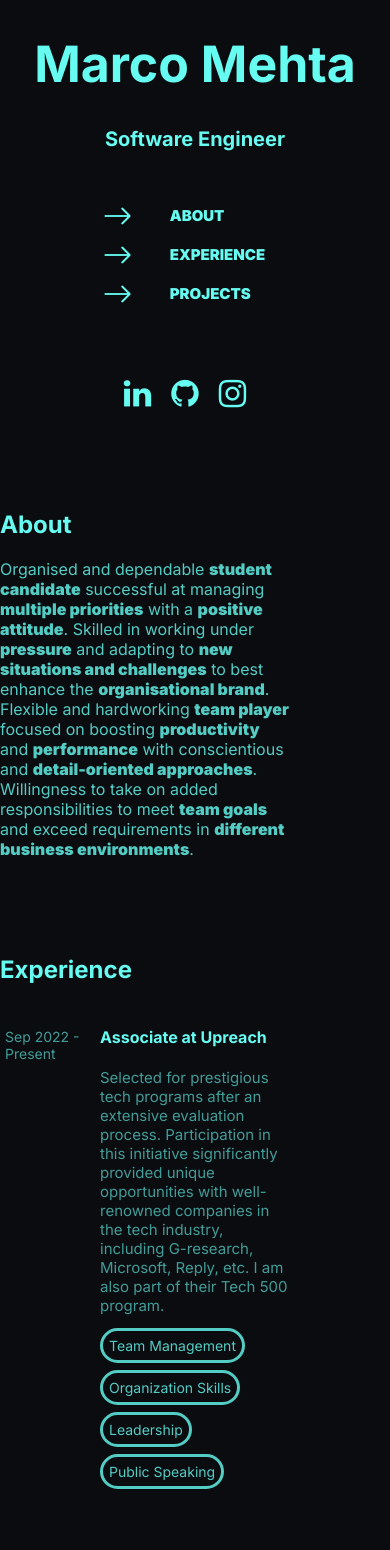
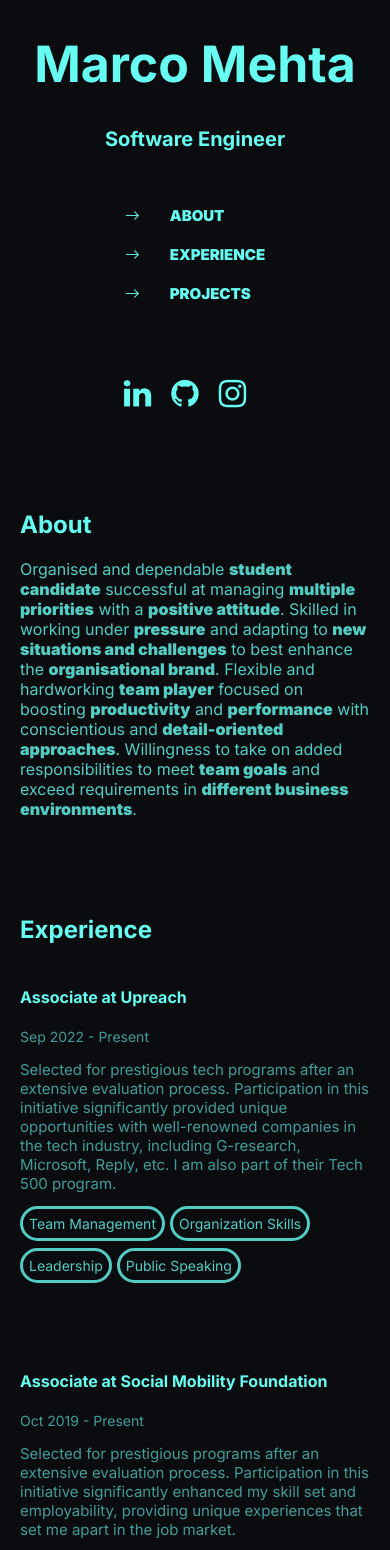
Before and after one commit to marcom3622/first-react-website, a React (Create React App) app in the folder first-website/: page / in a window 390 px wide. Shown: the top 1550 px of the page. Built offline with nearby package versions, Linux system fonts and the light colour scheme.

Commit message:
Make website fully responsive

```diff
--- a/first-website/src/components/footer/Footer.css
+++ b/first-website/src/components/footer/Footer.css
@@ -8,3 +8,13 @@
   margin-left: 10px;
   margin-top: 8px;
 }
+
+@media only screen and (max-width: 518px) {
+  .footer-container {
+    margin-right: 20px;
+    margin-left: 20px;
+    justify-content: center;
+    display: flex;
+    flex-direction: column;
+  }
+}
--- a/first-website/src/components/scrollable-menu/ExperienceCard.css
+++ b/first-website/src/components/scrollable-menu/ExperienceCard.css
@@ -41,3 +41,33 @@
   opacity: 80%;
   background-color: rgb(25, 25, 25);
 }
+
+.date-container-mobile {
+  display: none;
+}
+
+@media only screen and (max-width: 578px) {
+  .experience-card-container {
+    display: flex;
+    flex-direction: column;
+  }
+
+  .experience-description {
+    position: static;
+  }
+
+  .date-container {
+    display: none;
+  }
+
+  .date-container-mobile {
+    display: block;
+  }
+
+  .experience-card-container:hover {
+    border-style: none; /* Remove border */
+    border-radius: 0; /* Reset border radius */
+    opacity: 100%; /* Reset opacity */
+    background-color: initial; /* Reset background color */
+  }
+}
--- a/first-website/src/components/scrollable-menu/ExperienceCard.tsx
+++ b/first-website/src/components/scrollable-menu/ExperienceCard.tsx
@@ -17,6 +17,9 @@ function ExperienceCard(props: ExperienceCardData) {
         </div>
         <div className='description-container'>
           <h4 className='props-title'>{props.title}</h4>
+          <div className='date-container-mobile'>
+            <p className='props-date'>{props.date}</p>
+          </div>
           <p className='props-description'>{props.description}</p>
           {props.skills.map((skill) => (
             <p className='props-skills'>{skill}</p>
--- a/first-website/src/components/scrollable-menu/ProjectsCard.css
+++ b/first-website/src/components/scrollable-menu/ProjectsCard.css
@@ -67,3 +67,9 @@
     background-color: initial; /* Reset background color */
   }
 }
+
+@media only screen and (max-width: 578px) {
+  .image-container-mobile {
+    text-align: center;
+  }
+}
--- a/first-website/src/components/scrollable-menu/ProjectsCard.tsx
+++ b/first-website/src/components/scrollable-menu/ProjectsCard.tsx
@@ -13,6 +13,7 @@ function ProjectsCard(props: ProjectsCardData) {
 
   function getImageSize(width: number): number {
     if (width < 1440 && width > 768) return (width / 1440) * 150;
+    if (width < 579) return 250;
     return 150;
   }
 
--- a/first-website/src/components/scrollable-menu/ScrollableMenu.css
+++ b/first-website/src/components/scrollable-menu/ScrollableMenu.css
@@ -4,3 +4,11 @@
   margin-top: 80px;
   margin-right: 100px;
 }
+
+@media only screen and (max-width: 578px) {
+  .flexbox-container {
+    margin-right: 20px;
+    margin-left: 20px;
+    justify-content: center;
+  }
+}
--- a/first-website/src/components/sticky-menu/Menu.css
+++ b/first-website/src/components/sticky-menu/Menu.css
@@ -41,16 +41,19 @@ a {
   color: var(--primary-color);
 }
 
-@media only screen and (max-width: 769px) {
+@media only screen and (max-width: 780px) {
+  .list-unstyled li .bi::before {
+    transform: scale(1);
+  }
+
   .list-unstyled li:hover .bi,
   li:hover {
-    font-family: "Inter", sans-serif;
     font-size: 15px;
-    font-weight: 1000;
-    list-style-type: none;
     opacity: 100%;
   }
+}
 
+@media only screen and (max-width: 578px) {
   .menu-container {
     position: static;
     width: 100%;
@@ -60,4 +63,14 @@ a {
     text-align: left;
     padding-left: 0px;
   }
+
+  .list-unstyled li .bi::before {
+    transform: scale(1);
+  }
+
+  .list-unstyled li:hover .bi,
+  li:hover {
+    font-size: 15px;
+    opacity: 100%;
+  }
 }
```
